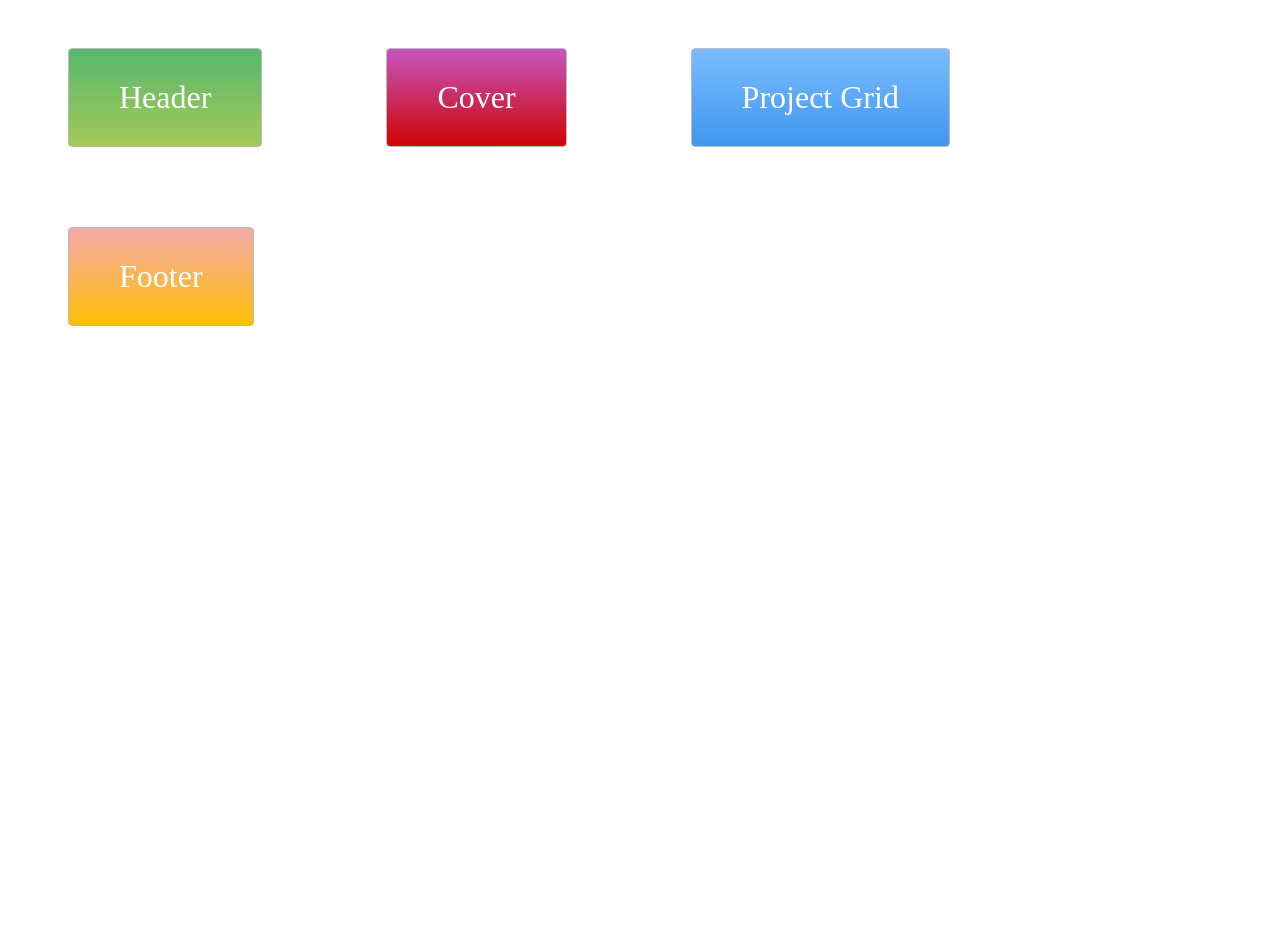
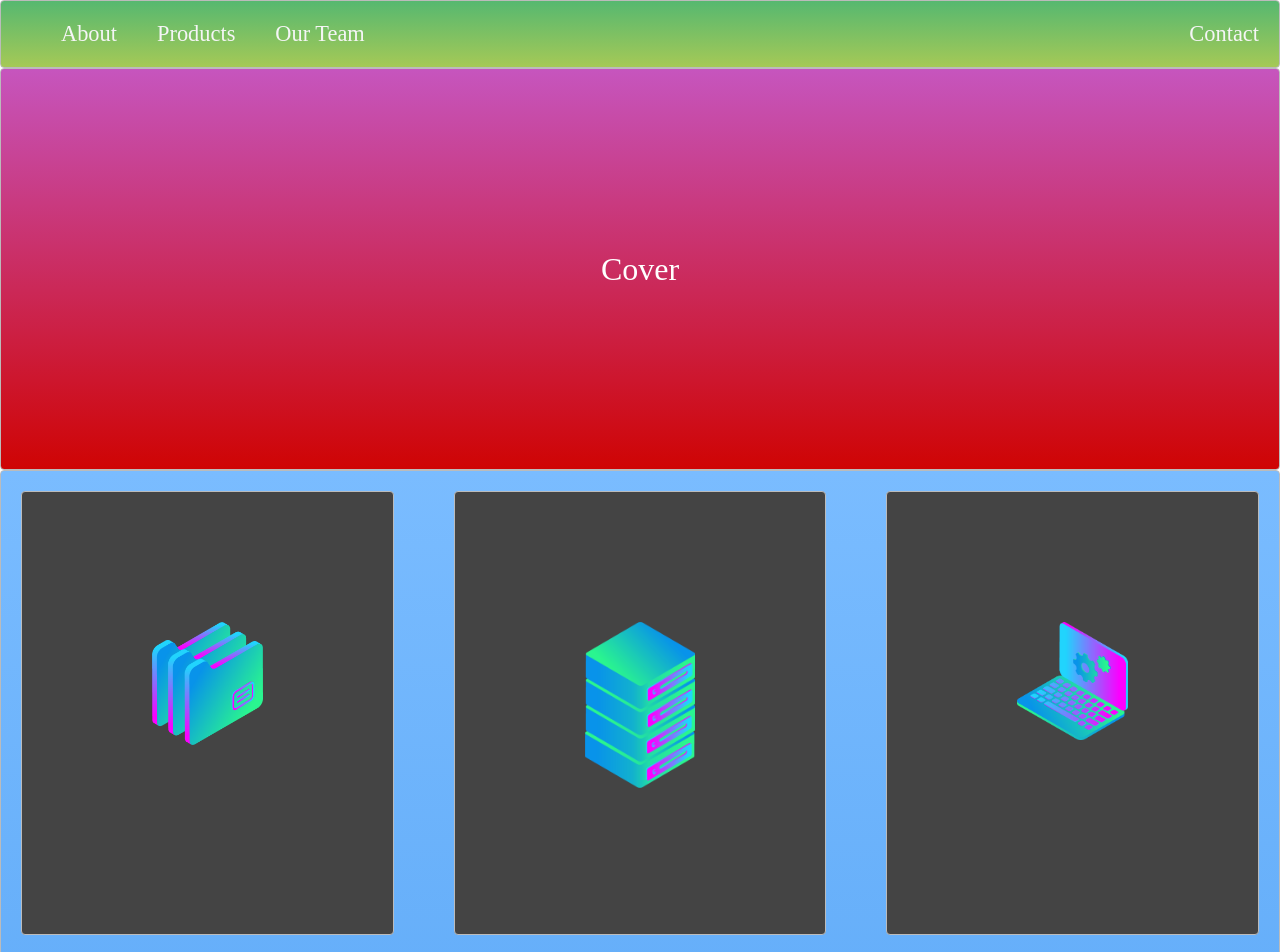
Before and after one commit to aneagoie/css-layout-master, a plain HTML site: page index.html in a window 1280 px wide. Shown: the top 952 px of the page. Before the commit the page ends 800 px from the top, so only its background shows below. Drawn offline with Linux system fonts and the light colour scheme.

Commit message:
layout phase

```diff
--- a/index.html
+++ b/index.html
@@ -5,9 +5,26 @@
   <link rel="stylesheet" type="text/css" href="./style.css">
 </head>
 <body>
-  <div class="zone green">Header</div>
-  <div class="zone red">Cover</div>
-  <div class="zone blue">Project Grid</div>
-  <div class="zone yellow">Footer</div>
+  <nav class="zone green">
+    <ul class="main-nav">
+        <li><a href="">About</a></li>
+        <li><a href="">Products</a></li>
+        <li><a href="">Our Team</a></li>
+        <li class="push"><a href="">Contact</a></li>
+    </ul>
+  </nav>
+  <div class="container zone red">Cover</div>
+  <div class="zone blue grid-wrapper">
+    <div class="box zone"><img src="./img/files_2.png"></div>
+    <div class="box zone"><img src="./img/server_2_2.png"></div>
+    <div class="box zone"><img src="./img/monitor_settings_2.png"></div>
+    <div class="box zone"><img src="./img/server_3.png"></div>
+    <div class="box zone"><img src="./img/data_storage_2_2.png"></div>
+    <div class="box zone"><img src="./img/monitor_coding_2.png"></div>
+    <div class="box zone"><img src="./img/desktop_analytics_2.png"></div>
+    <div class="box zone"><img src="./img/server_safe_2.png"></div>
+  </div>
+  <footer class="zone yellow">made by z => m</footer>
+</div>
 </body>
 </html>
--- a/style.css
+++ b/style.css
@@ -1,8 +1,10 @@
+body {
+    margin: 0 auto;
+}
+
 .zone {
-    padding:30px 50px;
-    margin:40px 60px;
+    /*padding:30px 50px;*/
     cursor:pointer;
-    display:inline-block;
     color:#FFF;
     font-size:2em;
     border-radius:4px;
@@ -17,12 +19,79 @@
     box-shadow:rgba(0,0,0,0.8) 0px 5px 15px, inset rgba(0,0,0,0.15) 0px -10px 20px;
 }
 
+/***********************************************************************
+ *  Nav Bar
+ **********************************************************************/
+.main-nav {
+    display: flex;
+    list-style: none;
+    margin: 0;
+    font-size: 0.7em;
+}
+
+@media only screen and (max-width: 600px) {
+    .main-nav {
+        font-size: 0.5em;
+        padding: 0;
+    }
+}
+
+.push {
+    margin-left: auto;
+}
+
+li {
+    padding: 20px;
+}
+
+a {
+    color: #f5f5f6;
+    text-decoration: none;
+}
+
+
+/***********************************************************************
+ *  Cover
+ **********************************************************************/
+.container {
+    /*show heigh: auto*/
+    height: 50vh;
+    display: flex;
+    align-items: center;
+    justify-content: center;
+}
+
+/***********************************************************************
+ *  Grid Panel
+ **********************************************************************/
+.grid-wrapper {
+    display: grid;
+    grid-template-columns: repeat(auto-fill, minmax(350px, 1fr));
+    grid-gap: 20px;
+}
+
+.box {
+    background-color: #444;
+    padding: 130px;
+    margin: 20px;
+}
+
+.box > img {
+    width: 100%;
+}
+
+/***********************************************************************
+ *  Footer
+ **********************************************************************/
+footer {
+    text-align: center;
+}
 
 /*https://paulund.co.uk/how-to-create-shiny-css-buttons*/
 /***********************************************************************
  *  Green Background
  **********************************************************************/
-.green{
+.green {
     background: #56B870; /* Old browsers */
     background: -moz-linear-gradient(top, #56B870 0%, #a5c956 100%); /* FF3.6+ */
     background: -webkit-gradient(linear, left top, left bottom, color-stop(0%,#56B870), color-stop(100%,#a5c956)); /* Chrome,Safari4+ */
@@ -35,7 +104,7 @@
 /***********************************************************************
  *  Red Background
  **********************************************************************/
-.red{
+.red {
     background: #C655BE; /* Old browsers */
     background: -moz-linear-gradient(top, #C655BE 0%, #cf0404 100%); /* FF3.6+ */
     background: -webkit-gradient(linear, left top, left bottom, color-stop(0%,#C655BE), color-stop(100%,#cf0404)); /* Chrome,Safari4+ */
@@ -48,7 +117,7 @@
 /***********************************************************************
  *  Yellow Background
  **********************************************************************/
-.yellow{
+.yellow {
     background: #F3AAAA; /* Old browsers */
     background: -moz-linear-gradient(top, #F3AAAA 0%, #febf04 100%); /* FF3.6+ */
     background: -webkit-gradient(linear, left top, left bottom, color-stop(0%,#F3AAAA), color-stop(100%,#febf04)); /* Chrome,Safari4+ */
@@ -61,7 +130,7 @@
 /***********************************************************************
  *  Blue Background
  **********************************************************************/
-.blue{
+.blue {
     background: #7abcff; /* Old browsers */
     background: -moz-linear-gradient(top, #7abcff 0%, #60abf8 44%, #4096ee 100%); /* FF3.6+ */
     background: -webkit-gradient(linear, left top, left bottom, color-stop(0%,#7abcff), color-stop(44%,#60abf8), color-stop(100%,#4096ee)); /* Chrome,Safari4+ */
```
Also changed, not shown: img/data_storage_2_2.png (added), img/desktop_analytics_2.png (added), img/files_2.png (added), img/monitor_coding_2.png (added), img/monitor_settings_2.png (added), img/server_2_2.png (added), img/server_3.png (added), img/server_safe_2.png (added), img/undraw.png (added), 1 other file.
